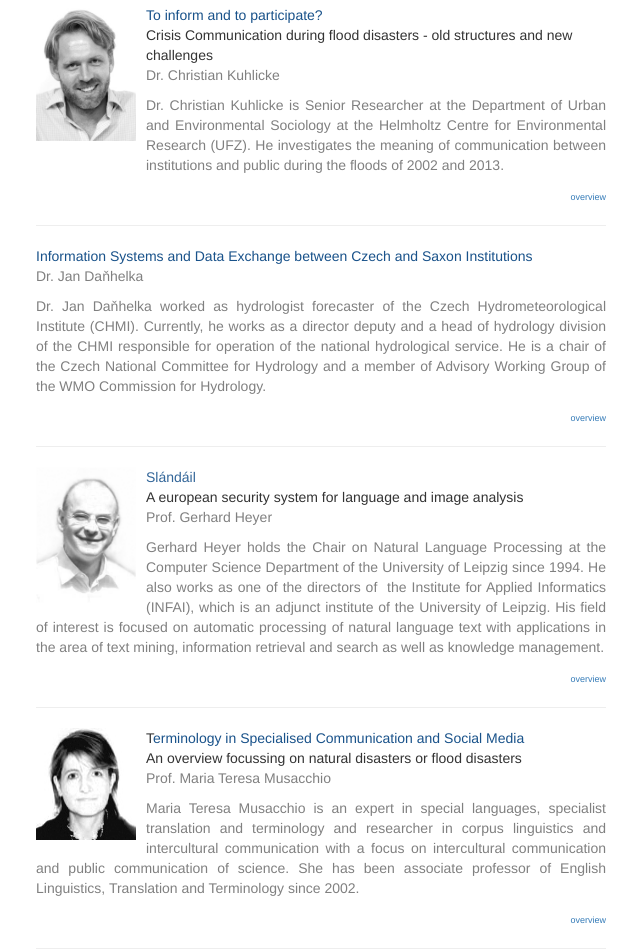
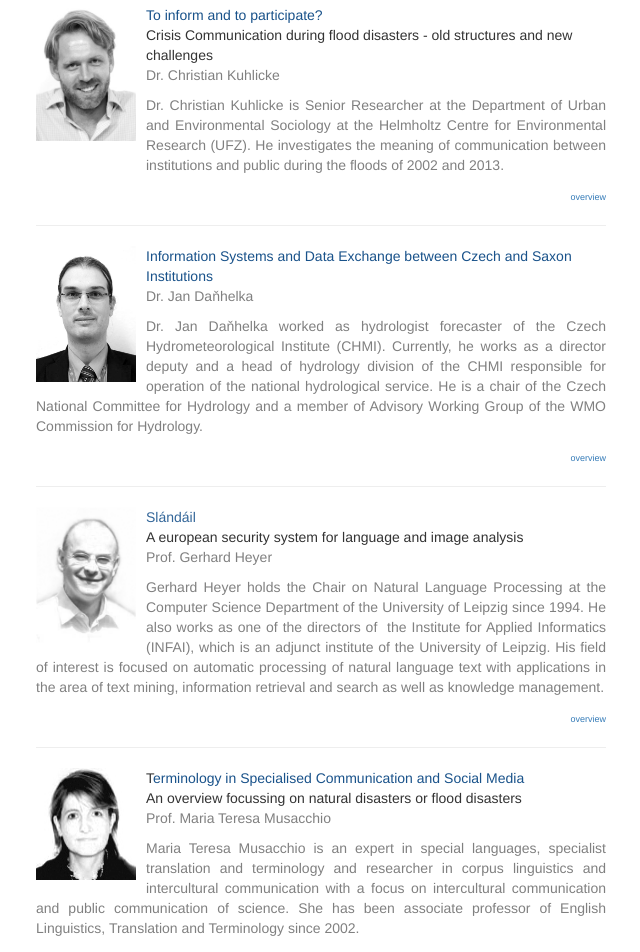
Before and after one commit to susedev/test, a Jekyll site: the page built from titles-and-speakers.html, in a window 1280 px wide. Shown: the part 1963-2915 px from the top of the page, without its empty margins (229-869 px from the left). Built offline with Jekyll 4.4.1, drawn with Linux system fonts in a browser that asks for light colours; nearby versions of some CDN libraries.

Commit message:
Update titles-and-speakers.html

```diff
--- a/titles-and-speakers.html
+++ b/titles-and-speakers.html
@@ -84,7 +84,7 @@ Crisis Communication during flood disasters - old structures and new challenges<
 <p style="text-align: right;"><span style="color: #808080;"><span style="font-size: xx-small;"><a href="{{ site.base_url }}/programme.html">overview</a></span> </span></p>
 
 <hr noshade="noshade" size="1" />
-<p><span style="color: #336699;"><a id="Danhelka" name="Danhelka"></a></span><span style="color:#19528A;">Information Systems and Data Exchange between Czech and Saxon Institutions</span><br />
+<p><span style="color: #336699;"><a id="Danhelka" name="Danhelka"></a><img alt="" src="{{ site.base_url }}/media/people/Foto2015.jpg" style="float: left; margin-right: 10px; margin-bottom: 5px; width: 100px; height: 136px;" title="Dr. Jan Daňhelka (Foto: Privat)" /></span><span style="color:#19528A;">Information Systems and Data Exchange between Czech and Saxon Institutions</span><br />
 <span style="color: #808080;">Dr. Jan Daňhelka</span></p>
 
 <p style="text-align: justify;"><span style="color:#808080;">Dr. Jan Daňhelka worked as hydrologist forecaster of the Czech Hydrometeorological Institute (CHMI). Currently, he works as a director deputy and a head of hydrology division of the CHMI responsible for operation of the national hydrological service. He is a chair of the Czech National Committee for Hydrology and a member of Advisory Working Group of the WMO Commission for Hydrology.</span></p>
```
